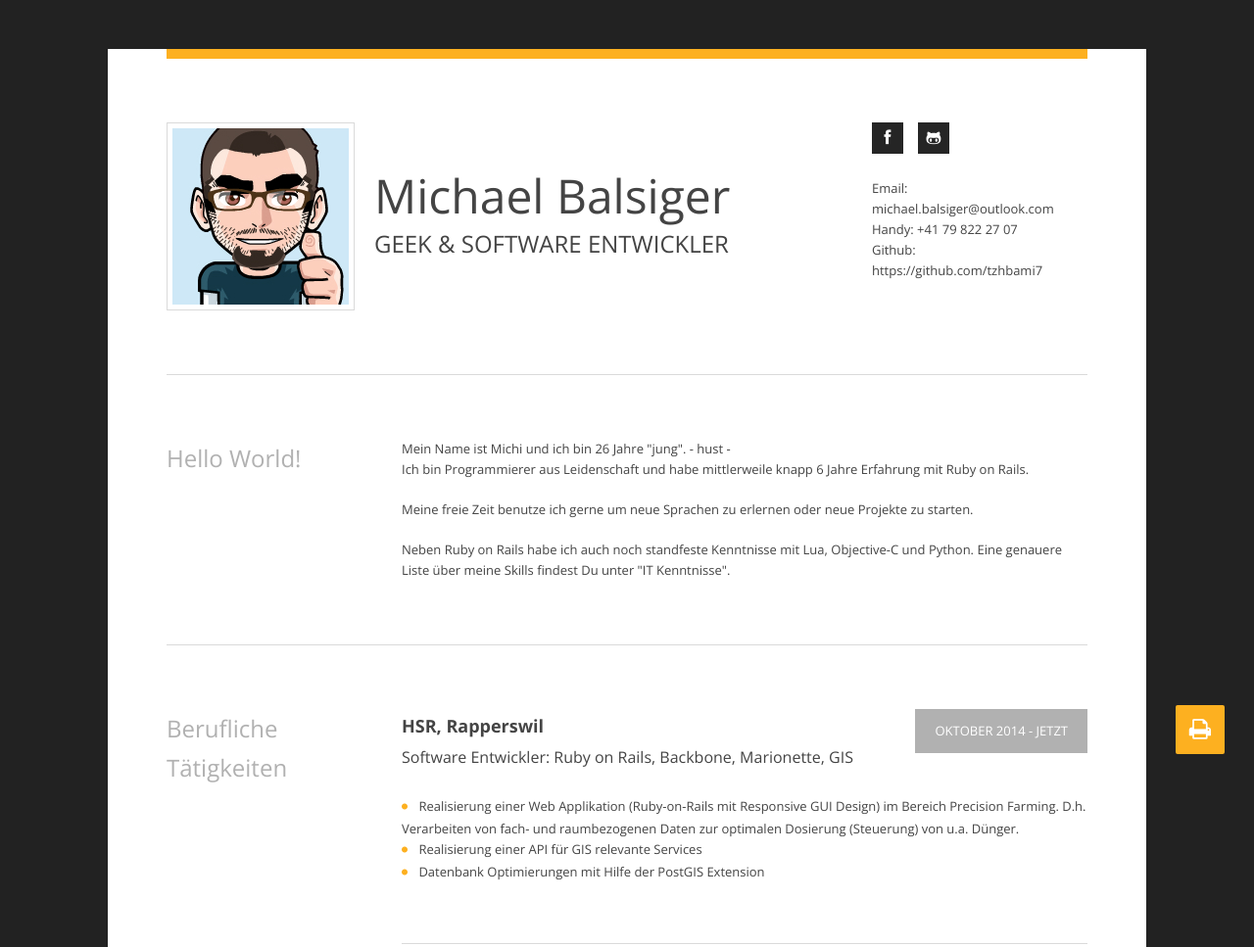
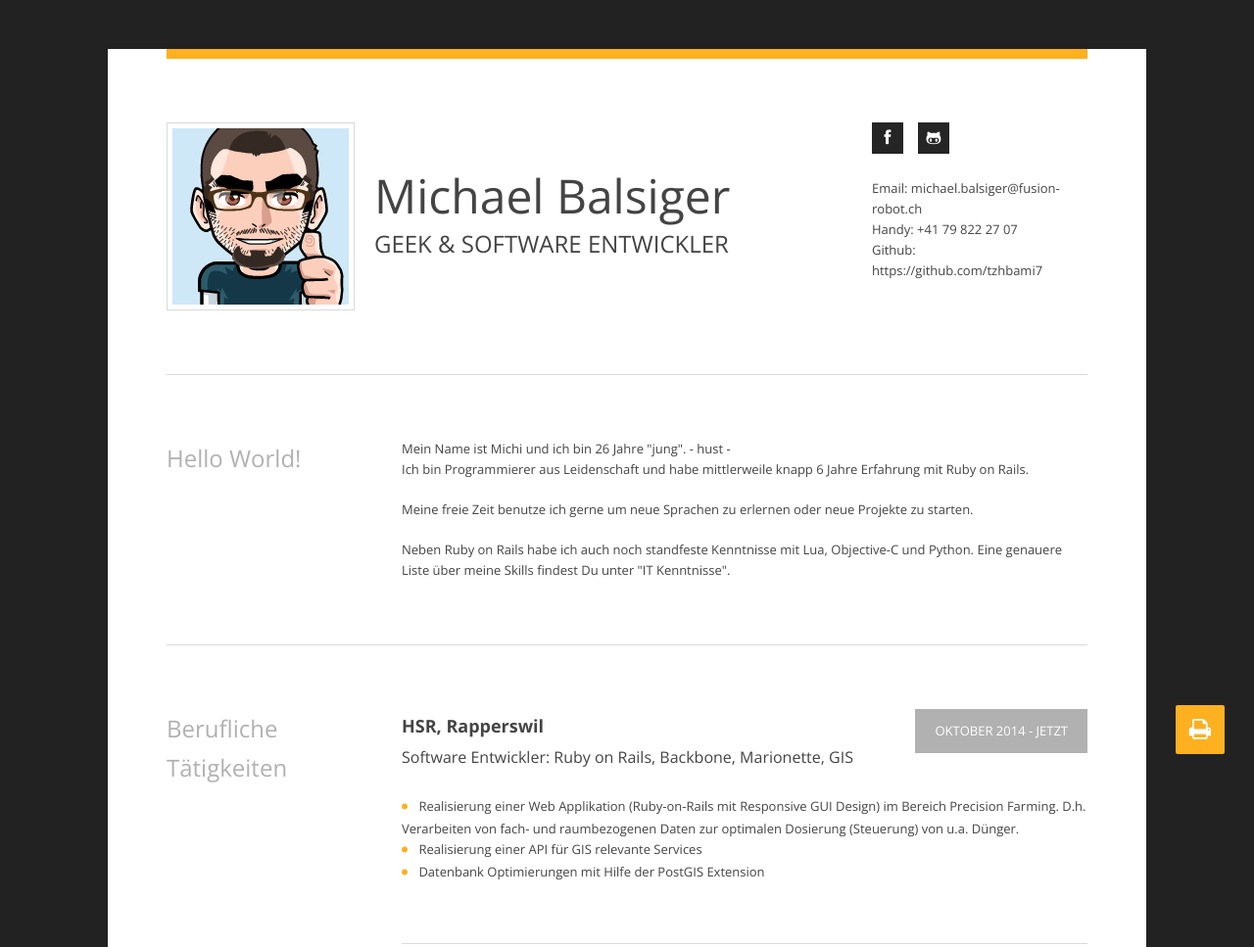
Before and after one commit to tzhbami7/Curriculum-Vitae, a plain HTML site: page index.html in a window 1280 px wide. Shown: the top 967 px of the page at 98% size. Drawn offline with nearby package versions, Linux system fonts and the light colour scheme.

Commit message:
update mail address to fusion-robot

```diff
--- a/index.html
+++ b/index.html
@@ -62,7 +62,7 @@
               </div>
 
               <p class="last">
-                <span class="hidden-tablet">Email: </span><a href="mailto:michael.balsiger@outlook.com">michael.balsiger@outlook.com</a>
+                <span class="hidden-tablet">Email: </span><a href="mailto:michael.balsiger@fusion-robot.ch">michael.balsiger@fusion-robot.ch</a>
                 <br><span class="hidden-tablet">Handy: </span>+41 79 822 27 07
                 <br><span class="hidden-tablet">Github: </span><a href="https://github.com/tzhbami7">https://github.com/tzhbami7</a>
               </p>
```
